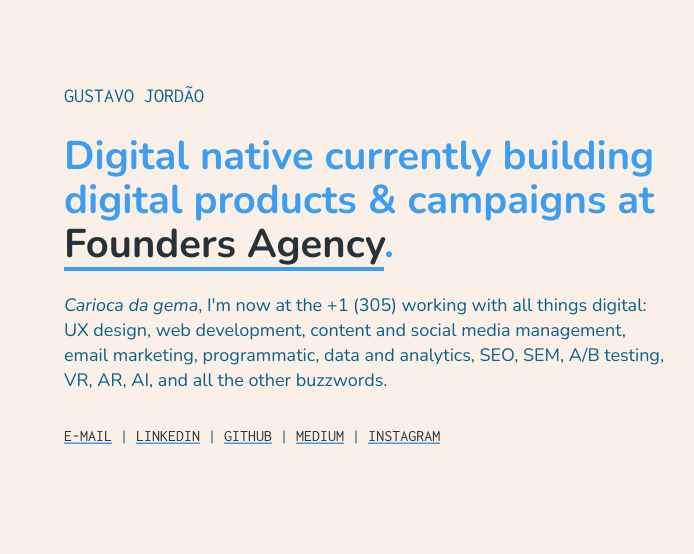
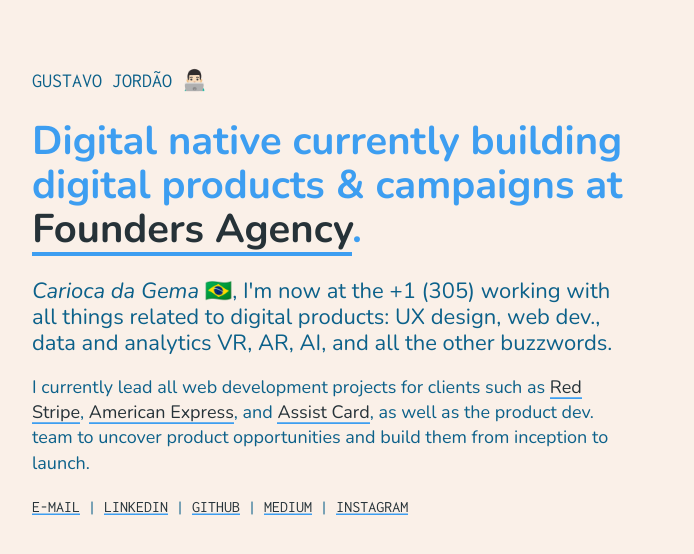
Before and after one commit to gustavofjordao021/gusjord.ao, a plain HTML site: page index.html in a window 1280 px wide. Shown: the whole page, without its empty margins (64-758 px from the left). Drawn offline with nearby package versions, Linux system fonts and the light colour scheme.

Commit message:
Copy changes

```diff
--- a/index.html
+++ b/index.html
@@ -17,6 +17,7 @@
     <meta name='viewport' content='width=device-width, initial-scale=1'>
     <!-- Global -->
     <link rel="stylesheet" href="https://cdnjs.cloudflare.com/ajax/libs/normalize/7.0.0/normalize.min.css">
+    <link rel="icon" href="/img/male-technologist-type-1-2_1f468-1f3fb-200d-1f4bb.png">
     <link rel="stylesheet" href="style.css">
     <link href="https://fonts.googleapis.com/css?family=Nunito:300,300i,400,700,900" rel="stylesheet">
     <link href="https://fonts.googleapis.com/css?family=Cutive+Mono" rel="stylesheet">
@@ -32,9 +33,10 @@
   </head>
   <body>
     <section class="about">
-      <p id="name" class="kicker">Gustavo Jordão</p>
+      <p id="name" class="kicker">Gustavo Jordão 👨🏻‍💻</p>
       <h1>Digital native currently building digital products & campaigns at <a href="http://founders-agency.com/" target="_blank">Founders Agency</a>.</h1>
-      <p class="body-copy"><i>Carioca da gema</i>, I'm now at the +1 (305) working with all things digital: UX design, web development, content and social media management, email marketing, programmatic, data and analytics, SEO, SEM, A/B testing, VR, AR, AI, and all the other buzzwords.</p>
+      <h2><i>Carioca da Gema</i> 🇧🇷, I'm now at the +1 (305) working with all things related to digital products: UX design, web dev., data and analytics VR, AR, AI, and all the other buzzwords.</h2>
+      <p class="body-copy">I currently lead all web development projects for clients such as <a href="http://redstripebeer.com" target="_blank">Red Stripe</a>, <a href="https://www.americanexpress.com/" target="_blank">American Express</a>, and <a href="https://www.assistcard-usa.com/" target="_blank">Assist Card</a>, as well as the product dev. team to uncover product opportunities and build them from inception to launch.</p>
       <p class=kicker> <a href="mailto:gustavo.jordao021@gmail.com" target="_blank">E-mail</a> | <a href="https://www.linkedin.com/in/gustavojordao021/" target="_blank">LinkedIn</a> | <a href="https://www.github.com/gustavofjordao021" target="_blank">GitHub</a> | <a href=https://medium.com/@gustavo.jordao_90150 target="_blank">Medium</a> |  <a href="https://www.instagram.com/gustavofjordao/" target="_blank">Instagram</a>
     </section>
   </body>
--- a/style.css
+++ b/style.css
@@ -6,12 +6,8 @@
 }
 
 .about {
- margin: 5% 10%;
+  margin: 5% 7.5%;
   max-width: 600px;
-}
-
-::selection {
-   background: #FFBD00;
 }
 
 /* TYPE */
@@ -23,7 +19,7 @@
 .kicker {
   font-size: 14 px;
   font-family: 'Inconsolata', monospace;
- padding-top: 1em;
+  padding-top: 0.25em;
   text-transform: uppercase;
   color: #0C618A;
 }
@@ -34,9 +30,9 @@
   line-height: 110%;
 }
 
-.description {
- font-size: 20px;
- line-height: 160%;
+h2 {
+  font-size: 22px;
+  line-height: 120%;
   font-weight: 300;
   color: #0C618A;
 }
@@ -60,7 +56,6 @@
   box-shadow: 0 -0.3em 0 #F48FB1 inset;
 }
 
-
 @media (min-width: 450px) {
   h1 {
     font-size: 40px;
```
Also changed, not shown: img/male-technologist-type-1-2_1f468-1f3fb-200d-1f4bb.png (added), 2 other files. Lines whose indentation alone changed are shown as unchanged.
